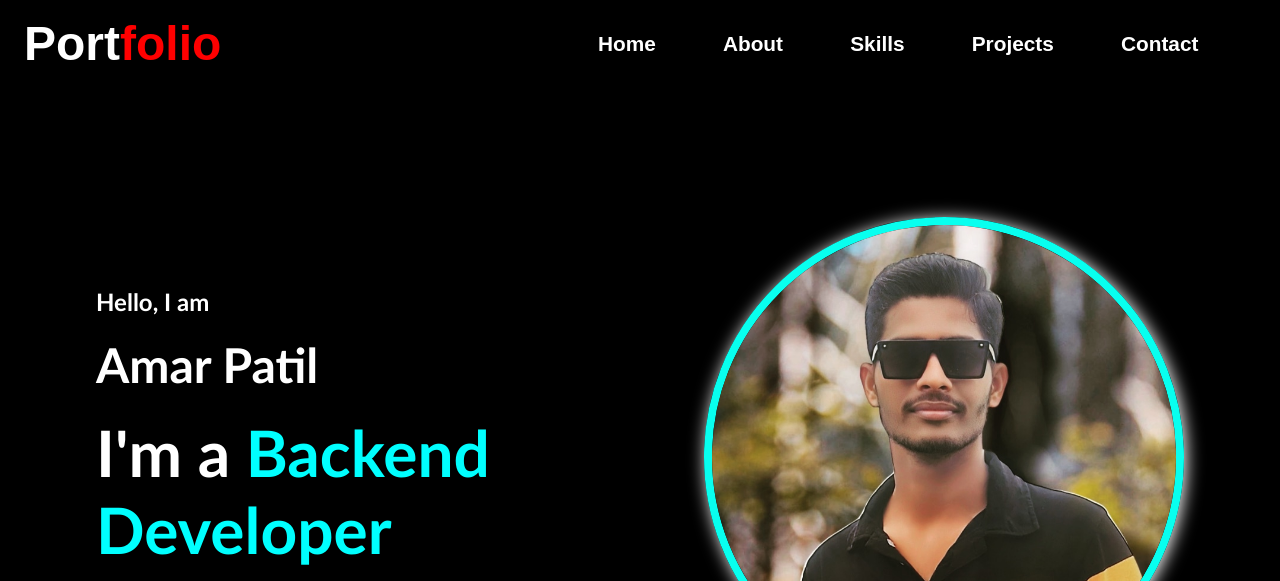
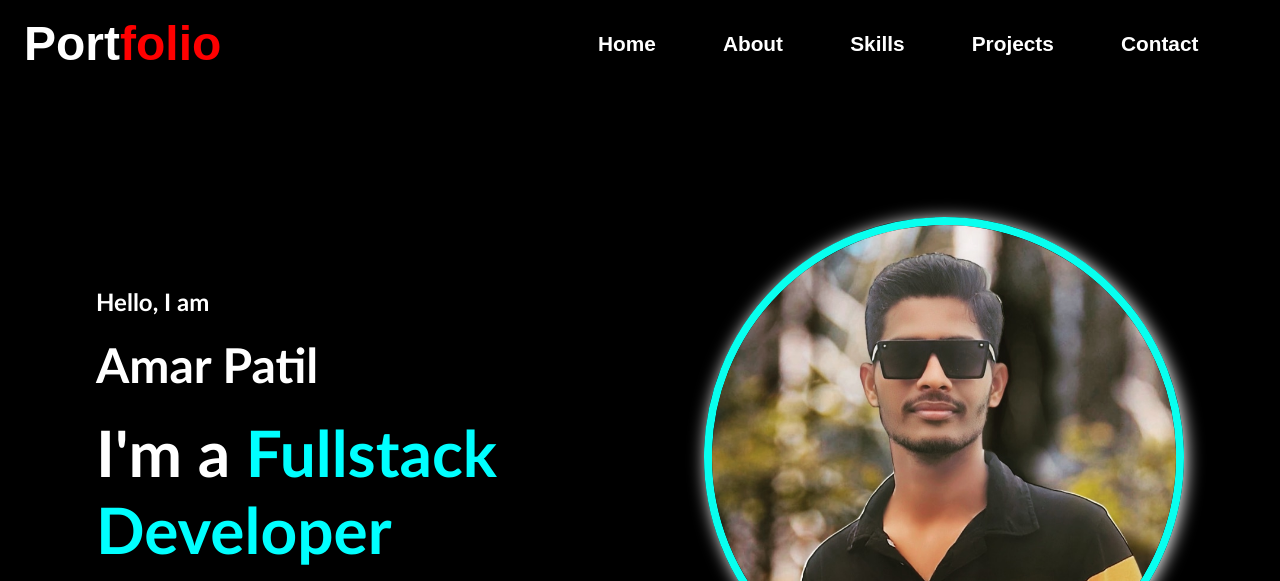
Before and after one commit to AmarPatil0123/Portfolio, a plain HTML site: page index.html in a window 1280 px wide. Shown: the top 581 px of the page. Drawn offline with Linux system fonts and the light colour scheme.

Commit message:
Make small changes

```diff
--- a/index.html
+++ b/index.html
@@ -29,7 +29,7 @@
         <div class="profile-text">
             <h1 class="hello">Hello, I am</h1>
             <h1 class="name">Amar Patil</h1>
-            <h1 class="role">I'm a <span class="span">Backend Developer</span></h1>
+            <h1 class="role">I'm a <span class="span">Fullstack Developer</span></h1>
             <div class="social-media">
                 <a href="https://github.com/AmarPatil0123"><i class="fa-brands fa-github"></i></a>
                 <a
```
